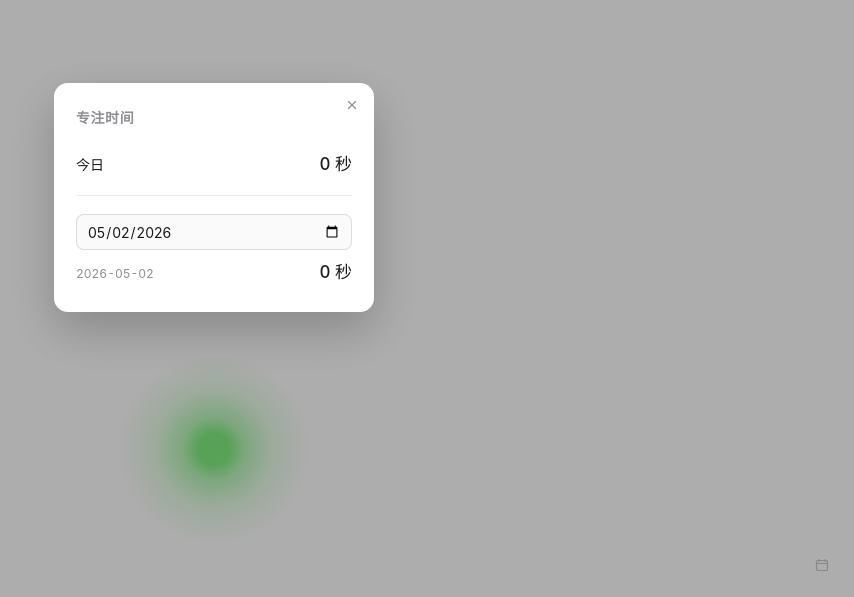
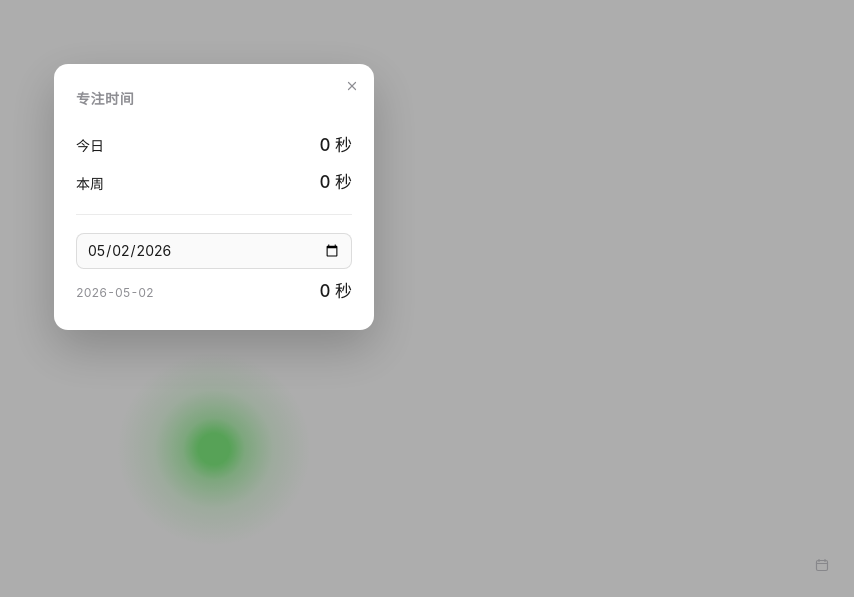
Before and after one commit to Yuchen808/30---30, an Electron app: page index.html in a window 1280 px wide. Both pictures are taken after a click on the button 1248 px from the left and 768 px from the top of the page. Shown: the part 203-800 px from the top of the page, without its empty margins (426-1280 px from the left). Drawn offline with Linux system fonts and the light colour scheme.

Commit message:
feat(stats): add this-week focus total (Mon 00:00 -> next Mon 00:00)

```diff
--- a/index.html
+++ b/index.html
@@ -88,6 +88,11 @@
         <div class="stats-row-value" id="today-focus-time">0 秒</div>
       </div>
 
+      <div class="stats-row">
+        <div class="stats-row-label">本周</div>
+        <div class="stats-row-value" id="week-focus-time">0 秒</div>
+      </div>
+
       <div class="stats-divider"></div>
 
       <div class="stats-row stats-picker-row">
--- a/renderer.js
+++ b/renderer.js
@@ -366,18 +366,41 @@ function formatFocusDuration(seconds) {
   return `${s} 秒`;
 }
 
+// Returns the Monday-of-this-week as a Date at local 00:00:00.
+// JS getDay(): Sunday=0, Monday=1 ... Saturday=6.
+function startOfThisWeek(d = new Date()) {
+  const out = new Date(d.getFullYear(), d.getMonth(), d.getDate());
+  const day = out.getDay();
+  const offset = (day === 0) ? -6 : (1 - day);  // shift back to Monday
+  out.setDate(out.getDate() + offset);
+  return out;
+}
+
+function getWeekFocusSeconds(now = new Date()) {
+  const monday = startOfThisWeek(now);
+  let total = 0;
+  for (let i = 0; i < 7; i++) {
+    const d = new Date(monday);
+    d.setDate(monday.getDate() + i);
+    total += getFocusSeconds(dateKey(d));
+  }
+  return total;
+}
+
 // ---- Stats panel ----
 const statsBtn = document.getElementById('open-stats');
 const statsPanel = document.getElementById('stats-panel');
 const statsClose = document.getElementById('stats-close');
 const datePicker = document.getElementById('focus-date-picker');
 const todayFocusEl = document.getElementById('today-focus-time');
+const weekFocusEl = document.getElementById('week-focus-time');
 const pickedFocusEl = document.getElementById('picked-focus-time');
 const pickedDateLabel = document.getElementById('picked-date-label');
 
 function refreshStatsPanel() {
   const today = dateKey();
   todayFocusEl.textContent = formatFocusDuration(getFocusSeconds(today));
+  weekFocusEl.textContent = formatFocusDuration(getWeekFocusSeconds());
   if (!datePicker.value) datePicker.value = today;
   const picked = datePicker.value;
   pickedDateLabel.textContent = picked;
```
